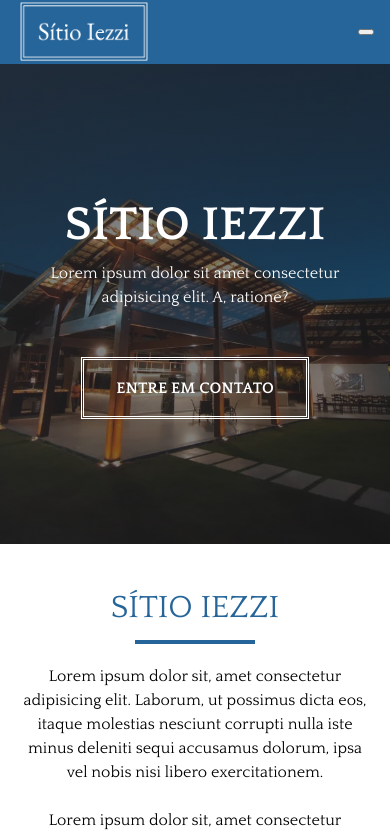
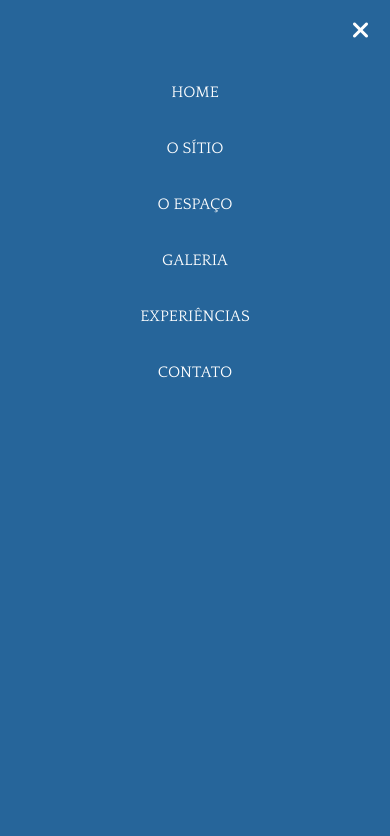
Before and after one commit to MatheusBard/sitio-iezzi, a plain HTML site: page index.html in a window 390 px wide. Both pictures are taken after a click on the button 366 px from the left and 32 px from the top of the page. Shown: the top 836 px of the page. Drawn offline with Linux system fonts and the light colour scheme.

Commit message:
menu mobile

```diff
--- a/css/style.css
+++ b/css/style.css
@@ -42,17 +42,41 @@ h2 {
   height: 100%;
 }
 
-.menu-toggle {
+.header-toggle {
   position: absolute;
   right: var(--space-1);
+}
+
+.button-menu {
+  border: none;
+  background-color: transparent;
+  font-size: 1.5rem;
+  color: var(--clr-white);
 }
 
 .menu-mobile {
   position: fixed;
   top: 0;
+  left: 0;
   right: 0;
+  height: 100vh;
   transform: translateX(100%);
   z-index: 10;
+  background-color: var(--clr-blue);
+
+  --menu-mobile-transition: transform 125ms ease-in;
+
+  -webkit-transition: var(--menu-mobile-transition);
+  -moz-transition: var(--menu-mobile-transition);
+  -o-transition: var(--menu-mobile-transition);
+  transition: var(--menu-mobile-transition);
+}
+
+.nav-menu__header {
+  display: flex;
+  justify-content: flex-end;
+  align-items: center;
+  height: var(--header-height);
 }
 
 .nav__list {
@@ -217,6 +241,10 @@ h2 {
   background-color: transparent;
   font-weight: 700;
   text-transform: uppercase;
+
+  -webkit-transition: background-color 200ms linear;
+  -moz-transition: background-color 200ms linear;
+  -o-transition: background-color 200ms linear;
   transition: background-color 200ms linear;
 }
 
@@ -229,6 +257,10 @@ h2 {
   display: none;
 }
 
+.no-scroll {
+  overflow-y: hidden;
+}
+
 /* Modifiers */
 .flex-column--centered {
   justify-content: center;
@@ -237,12 +269,20 @@ h2 {
 .nav-desktop {
   display: none;
 }
+.menu-mobile--show {
+  transform: translateX(0);
+}
 .menu-desktop {
   display: none;
 }
 .btn--link {
   display: inline-block;
   text-decoration: none;
+}
+.nav__list--menu{
+  display: flex;
+  flex-direction: column;
+  align-items: center;
 }
 .frame--main {
   padding-top: 8rem;
--- a/index.html
+++ b/index.html
@@ -8,6 +8,8 @@
   <link rel="preconnect" href="https://fonts.googleapis.com">
   <link rel="preconnect" href="https://fonts.gstatic.com" crossorigin>
   <link href="https://fonts.googleapis.com/css2?family=Roboto:ital,wght@0,400;0,700;1,400;1,700&display=swap" rel="stylesheet">
+  <link rel="stylesheet" href="https://cdnjs.cloudflare.com/ajax/libs/font-awesome/6.1.1/css/all.min.css"
+    integrity="sha512-KfkfwYDsLkIlwQp6LFnl8zNdLGxu9YAA1QvwINks4PhcElQSvqcyVLLD9aMhXd13uQjoXtEKNosOWaZqXgel0g==" crossorigin="anonymous" referrerpolicy="no-referrer" />
 
   <link rel="stylesheet" href="css/andy-modern-css-reset.css">
   <link rel="stylesheet" href="css/fonts.css">
@@ -16,10 +18,15 @@
 
   <title>Aluga-se</title>
 </head>
-<body>
+<body id="scroll">
   <div class="menu-mobile">
     <nav class="nav-menu">
-      <ul class="nav__list" role="list">
+      <div class="container nav-menu__header">
+        <button class="menu-toggle button-menu" id="closeButton">
+          <i class="fa-solid fa-xmark nav-menu__icon"></i>
+        </button>
+      </div>
+      <ul class="nav__list nav__list--menu" role="list">
         <li class="nav__item">
           <a href="#home" class="nav__link" data-ref="">Home</a>
         </li>
@@ -68,7 +75,9 @@
           </li>
         </ul>
       </nav>
-      <button id="menu-toggle" class="menu-toggle"></button>
+      <button id="menu-toggle" class="header-toggle button-menu">
+        <i class="fa-solid fa-bars menu-toggle__icon"></i>
+      </button>
     </div>
   </header>
   <main>
@@ -76,7 +85,7 @@
       <div class="container">
         <h1 class="banner__title">Sítio Iezzi</h1>
         <p class="banner__text">Lorem ipsum dolor sit amet consectetur adipisicing elit. A, ratione?</p>
-        <a href="#" class="btn btn--link">Entre em contato</a>
+        <a href="#contato" class="btn btn--link">Entre em contato</a>
       </div>
     </section>
     <section id="sitio">
@@ -175,4 +184,5 @@
     </div>
   </footer>
 </body>
+<script src="script.js"></script>
 </html>
--- a/script.js
+++ b/script.js
@@ -0,0 +1,22 @@
+const scrollBehavior = document.querySelector("#scroll");
+const menu = document.querySelector(".menu-mobile");
+const menuLinks = document.querySelectorAll(".nav__list--menu .nav__link");
+const toggle = document.querySelector("#menu-toggle");
+const closeButton = document.querySelector("#closeButton");
+
+toggle.addEventListener("click", () => {
+  menu.classList.add("menu-mobile--show");
+  scrollBehavior.classList.add("no-scroll");
+});
+
+closeButton.addEventListener("click", () => {
+  menu.classList.remove("menu-mobile--show");
+  scrollBehavior.classList.remove("no-scroll");
+});
+
+menuLinks.forEach(link => {
+  link.addEventListener("click", () => {
+    menu.classList.remove("menu-mobile--show");
+    scrollBehavior.classList.remove("no-scroll");
+  });
+})
```
